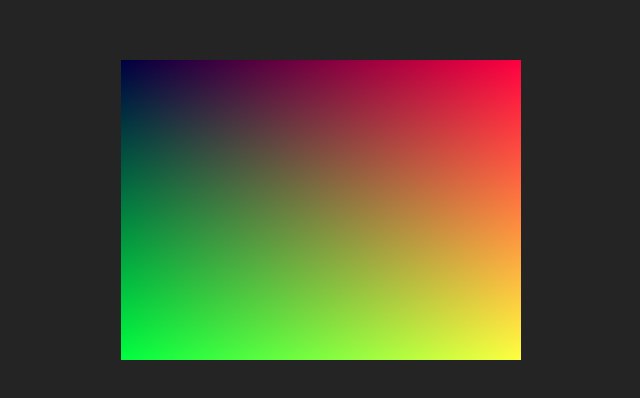
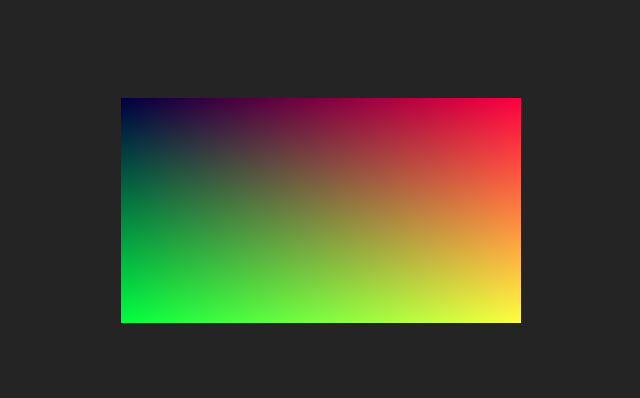
Before and after one commit to SuboptimalEng/ray-tracing, a React (Vite) app in the folder app/: page / in a window 1280 px wide. Shown: the part 190-588 px from the top of the page, without its empty margins (319-959 px from the left). Built offline with nearby package versions, Linux system fonts and the light colour scheme.

Commit message:
More work on ray tracer.

```diff
--- a/app/src/App.tsx
+++ b/app/src/App.tsx
@@ -1,12 +1,25 @@
 import { useEffect, useState } from "react";
-import { Vec3 } from "./packages/Vec3";
+import { Ray } from "./packages/Ray";
+import { Vec3, vadd, vscale } from "./packages/Vec3";
 
+const ASPECT_RATIO = 16.0 / 9.0;
 const CANVAS_WIDTH = 400;
-const CANVAS_HEIGHT = 300;
+const CANVAS_HEIGHT = Math.floor(CANVAS_WIDTH / ASPECT_RATIO);
 
 function App() {
-  const canvasWidth = CANVAS_WIDTH;
-  const canvasHeight = CANVAS_HEIGHT;
+  // camera
+
+  const rayColor = (r: Ray): Vec3 => {
+    const unitDirection: Vec3 = new Vec3(
+      r.direction.x,
+      r.direction.y,
+      r.direction.z
+    ).unitVector();
+    const t = 0.5 * (unitDirection.y + 1.0);
+    const white = new Vec3(1.0, 1.0, 1.0);
+    const skyBlue = new Vec3(0.5, 0.7, 1.0);
+    return vadd(vscale(white, 1.0 - t), vscale(skyBlue, t));
+  };
 
   const drawImage = (ctx: CanvasRenderingContext2D) => {
     const point = new Vec3();
@@ -18,10 +31,10 @@ function App() {
 
     console.log(point);
 
-    for (let i = 0; i < canvasWidth; i++) {
-      for (let j = 0; j < canvasHeight; j++) {
-        let r = i / canvasWidth;
-        let g = j / canvasHeight;
+    for (let i = 0; i < CANVAS_WIDTH; i++) {
+      for (let j = 0; j < CANVAS_HEIGHT; j++) {
+        let r = i / CANVAS_WIDTH;
+        let g = j / CANVAS_HEIGHT;
         let b = 0.25;
 
         let ir = 255.0 * r;
@@ -43,7 +56,11 @@ function App() {
 
   return (
     <div className="App">
-      <canvas id="myCanvas" width={canvasWidth} height={canvasHeight}></canvas>
+      <canvas
+        id="myCanvas"
+        width={CANVAS_WIDTH}
+        height={CANVAS_HEIGHT}
+      ></canvas>
     </div>
   );
 }
--- a/app/src/packages/Vec3.ts
+++ b/app/src/packages/Vec3.ts
@@ -50,13 +50,22 @@ class Vec3 {
   length(): number {
     return Math.sqrt(this.lengthSquared());
   }
+
+  unitVector(): Vec3 {
+    const vectorLength = this.length();
+    return new Vec3(
+      this.x / vectorLength,
+      this.y / vectorLength,
+      this.z / vectorLength
+    );
+  }
 }
 
-const vadd = (a: Vec3, b: Vec3) => {
+const vadd = (a: Vec3, b: Vec3): Vec3 => {
   return new Vec3(a.x + b.x, a.y + b.y, a.z + b.z);
 };
 
-const vscale = (a: Vec3, n: number) => {
+const vscale = (a: Vec3, n: number): Vec3 => {
   return new Vec3(a.x * n, a.y * n, a.z * n);
 };
 
```
